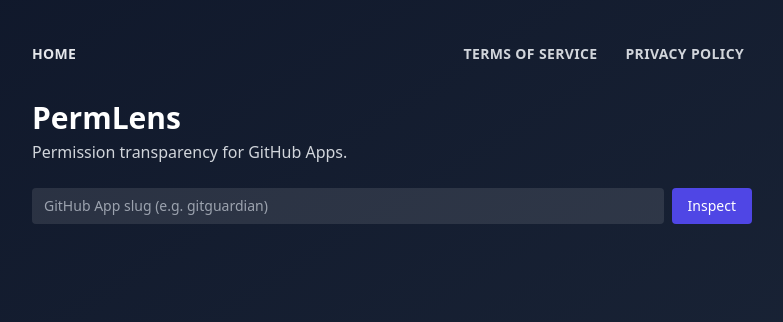
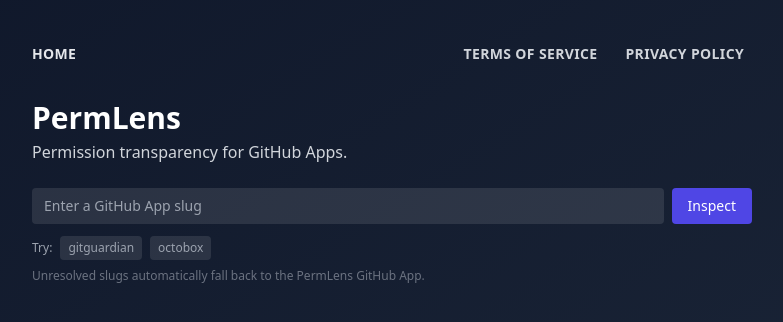
Before and after one commit to zapdev360/PermLens, a React (Vite) app in the folder frontend/: page / in a window 1280 px wide. Shown: the top 322 px of the page, without its empty margins (248-1031 px from the left). Built offline with nearby package versions, Linux system fonts and the light colour scheme; no server answers.

Commit message:
feat: improve slug input UX and fix label layout (#6)
Add sample app buttons and fallback hint to AppSearch.
Fix wrapping/overflow issues in LabelView and refine tooltip/layout spacing.

```diff
--- a/frontend/src/components/AppSearch.jsx
+++ b/frontend/src/components/AppSearch.jsx
@@ -3,21 +3,25 @@
 function AppSearch({ onSubmit, loading }) {
   const [value, setValue] = useState("");
 
+  const sampleApps = ["gitguardian", "octobox"];
+
   return (
+    <div className="mt-6">
       <form
         onSubmit={(e) => {
           e.preventDefault();
           onSubmit(value);
         }}
-      className="mt-6 flex flex-col gap-2 sm:flex-row"
+        className="flex flex-col gap-2 sm:flex-row"
       >
         <input
           type="text"
-        placeholder="GitHub App slug (e.g. gitguardian)"
+          placeholder="Enter a GitHub App slug"
           value={value}
           onChange={(e) => setValue(e.target.value)}
           className="w-full flex-1 rounded bg-white/10 px-3 py-2 text-sm text-white placeholder:text-gray-400 focus:outline-none focus:ring"
         />
+
         <button
           type="submit"
           disabled={loading}
@@ -26,6 +30,26 @@
           {loading ? "Inspecting…" : "Inspect"}
         </button>
       </form>
+
+      <div className="mt-3 flex flex-wrap items-center gap-2 text-xs text-gray-400">
+        <span>Try:</span>
+
+        {sampleApps.map((app) => (
+          <button
+            key={app}
+            type="button"
+            onClick={() => setValue(app)}
+            className="rounded bg-white/10 px-2 py-1 hover:bg-white/20 transition"
+          >
+            {app}
+          </button>
+        ))}
+      </div>
+
+      <p className="mt-2 text-xs text-gray-500">
+        Unresolved slugs automatically fall back to the PermLens GitHub App.
+      </p>
+    </div>
   );
 }
 
--- a/frontend/src/components/LabelView.jsx
+++ b/frontend/src/components/LabelView.jsx
@@ -28,8 +28,9 @@
                 </div>
 
                 <div className="pointer-events-none absolute right-0 top-8 w-56 rounded bg-black/90 px-3 py-2 text-xs text-gray-200 opacity-0 shadow-lg transition-opacity group-hover:opacity-100">
-                  Showing a cached privacy label.<br />
-                  Cached {cacheMinutesAgo} minute{cacheMinutesAgo !== 1 && "s"} ago.
+                  Showing a cached privacy label.
+                  <br />
+                  Cached {cacheMinutesAgo} minute{cacheMinutesAgo !== 1 && "s"}{" "} ago.
                 </div>
               </div>
             )}
@@ -56,7 +57,7 @@
       <header className="mb-6">
         <h2 className="text-lg font-semibold sm:text-xl">Privacy Label</h2>
         <div
-          className={`mt-2 inline-flex items-center rounded px-3 py-1 text-sm font-medium ${styles}`}
+          className={`mt-2 inline-flex max-w-full flex-wrap items-center rounded px-3 py-1 text-sm font-medium break-words ${styles}`}
         >
           Overall sensitivity: {label.overall_sensitivity}
         </div>
@@ -69,9 +70,9 @@
         <ul className="grid grid-cols-1 gap-3 sm:grid-cols-2 [@media(max-height:700px)]:grid-cols-2">
           {label.data_categories.map((cat) => (
             <li key={cat.key} className="rounded bg-black/30 p-3">
-              <div className="flex items-center justify-between">
-                <span className="font-medium">{cat.label}</span>
-                <span className="text-xs text-gray-400">
+              <div className="flex items-center justify-between gap-2">
+                <span className="font-medium min-w-0">{cat.label}</span>
+                <span className="text-xs text-gray-400 shrink-0">
                   {cat.sensitivity}
                 </span>
               </div>
```
Lines whose indentation alone changed are shown as unchanged.
